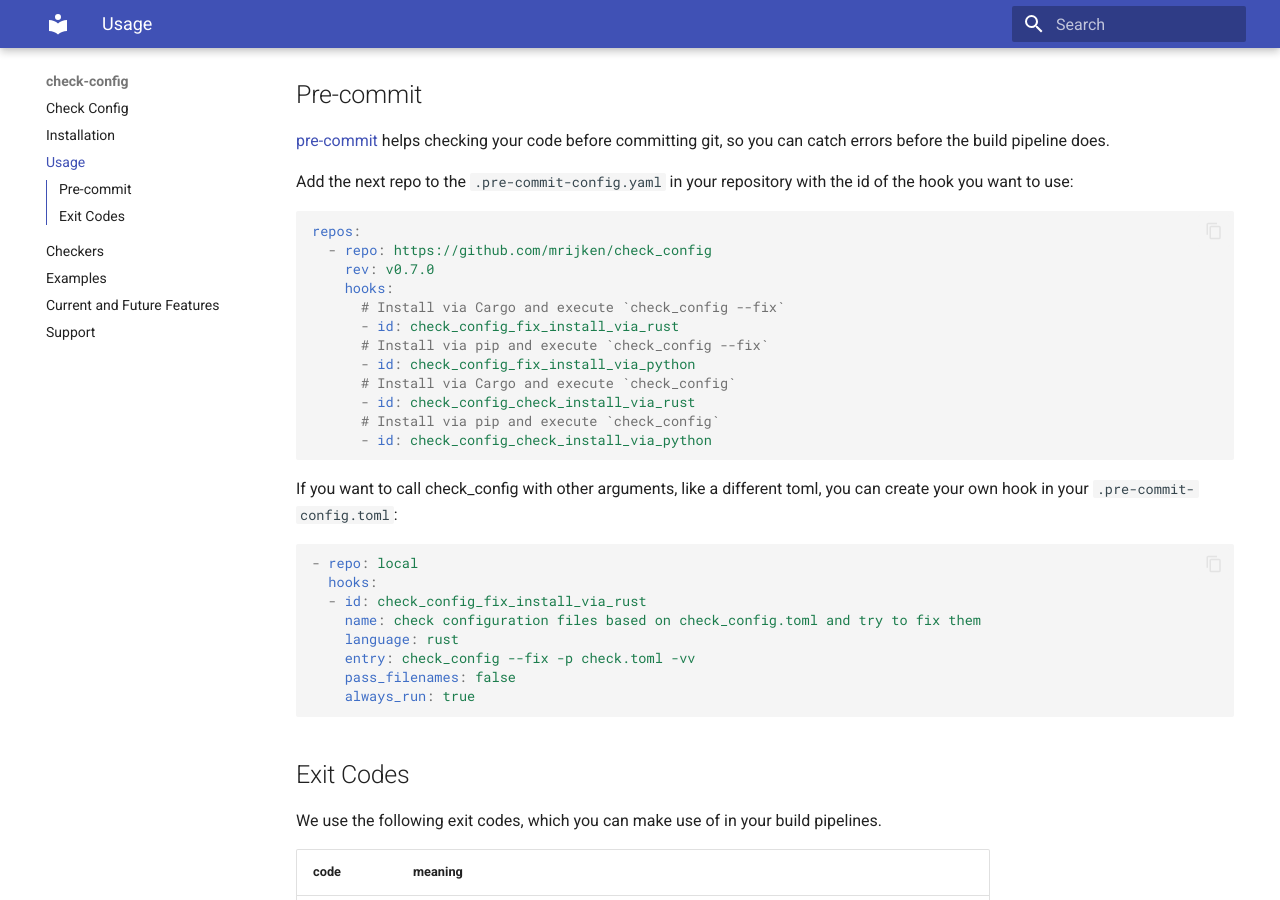
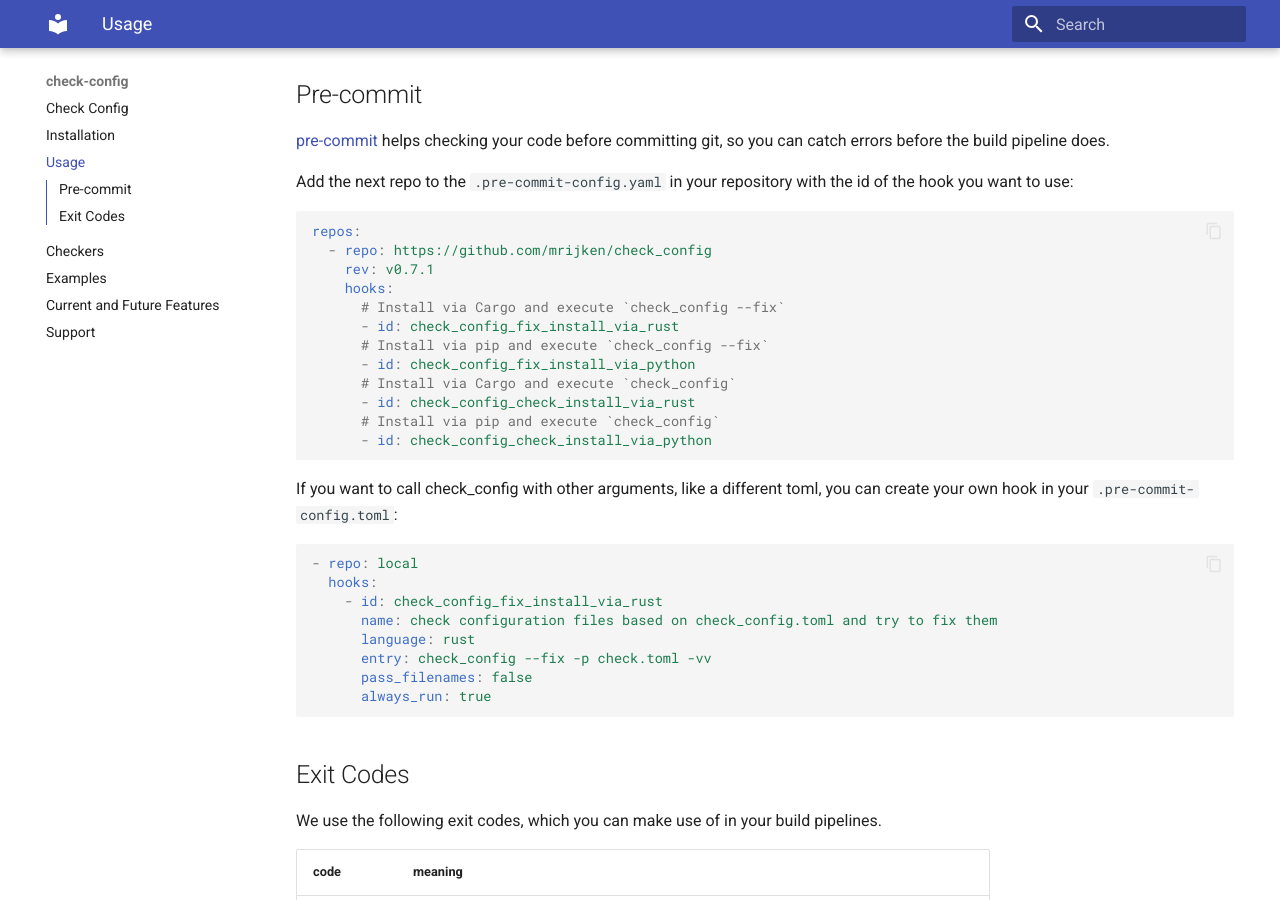
Before and after one commit to mrijken/check-config, an MkDocs documentation site: the page built from docs/usage.md, in a window 1280 px wide and 900 px high, scrolled down 989 px. Built offline with MkDocs 1.6.1 and Material for MkDocs 9.7.7, drawn with Linux system fonts in a browser that asks for light colours.

Commit message:
release 0.7.1

````diff
--- a/Cargo.toml
+++ b/Cargo.toml
@@ -1,6 +1,6 @@
 [package]
 name = "check-config"
-version = "0.7.0"
+version = "0.7.1"
 edition = "2021"
 license = "MIT"
 homepage = "https://pypi.org/project/check-config/"
--- a/docs/usage.md
+++ b/docs/usage.md
@@ -61,7 +61,7 @@ you want to use:
 ```yaml
 repos:
   - repo: https://github.com/mrijken/check_config
-    rev: v0.7.0
+    rev: v0.7.1
     hooks:
       # Install via Cargo and execute `check_config --fix`
       - id: check_config_fix_install_via_rust
@@ -79,20 +79,20 @@ in your `.pre-commit-config.toml`:
 ```yaml
 - repo: local
   hooks:
-  - id: check_config_fix_install_via_rust
-    name: check configuration files based on check_config.toml and try to fix them
-    language: rust
-    entry: check_config --fix -p check.toml -vv
-    pass_filenames: false
-    always_run: true
+    - id: check_config_fix_install_via_rust
+      name: check configuration files based on check_config.toml and try to fix them
+      language: rust
+      entry: check_config --fix -p check.toml -vv
+      pass_filenames: false
+      always_run: true
 ```
 
 ## Exit Codes
 
 We use the following exit codes, which you can make use of in your build pipelines.
 
-| code | meaning |
-|------|-----------|
-| 0 | OK      |
-| 1 | Parsing error: the checkers file is not valid TOML, has a wrong check type or any other parsing error |
-| 2 | Violation error: one or more of you checker have failed  |
+| code | meaning                                                                                               |
+| ---- | ----------------------------------------------------------------------------------------------------- |
+| 0    | OK                                                                                                    |
+| 1    | Parsing error: the checkers file is not valid TOML, has a wrong check type or any other parsing error |
+| 2    | Violation error: one or more of you checker have failed                                               |
--- a/pyproject.toml
+++ b/pyproject.toml
@@ -5,7 +5,7 @@ build-backend = "maturin"
 
 [project]
 name = "check_config"
-version = "0.7.0"
+version = "0.7.1"
 description = "Check configuration files."
 authors = [{ name = "Marc Rijken", email = "marc@rijken.org" }]
 maintainers = [{ name = "Marc Rijken", email = "marc@rijken.org" }]
````
Also changed, not shown: 1 other file.
